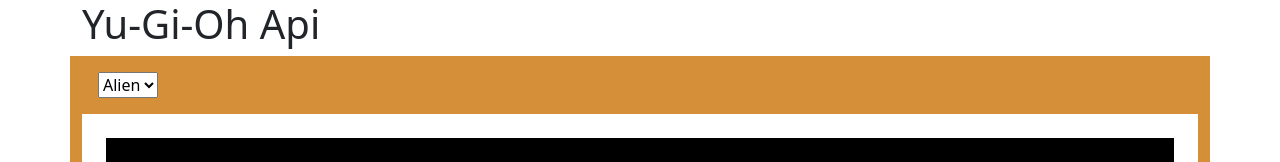
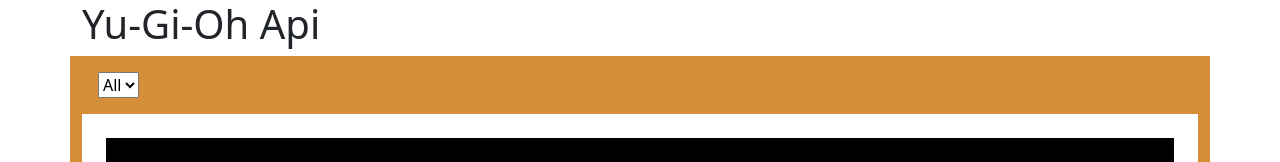
Before and after one commit to Plvmmu10/vite-yu-gi-oh, a Vue app: page / in a window 1280 px wide. Shown: the top 162 px of the page. Built offline with nearby package versions, Linux system fonts and the light colour scheme; no server answers.

Commit message:
changed option value

```diff
--- a/src/components/FIlterComponent.vue
+++ b/src/components/FIlterComponent.vue
@@ -1,7 +1,7 @@
 <template>
     <div>
         <select name="type" id="type">
-            <option value="alien">Alien</option>
+            <option value="alien">All</option>
         </select>
     </div>
 </template>
```
